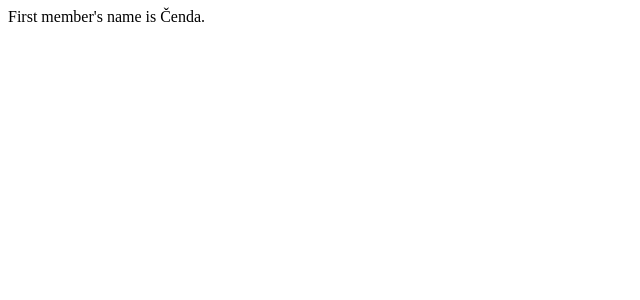
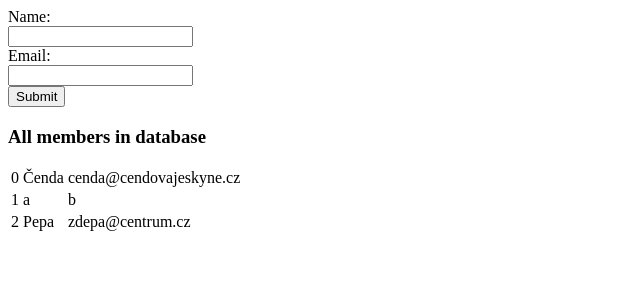
Before and after one commit to MSKL/fit-bi-si1, a Flask app: page / in a window 1280 px wide. Shown: the top 300 px of the page, without its empty margins (0-640 px from the left). Run offline with Flask 2, Linux system fonts and the light colour scheme; data comes from the database, SQL or seed files in the repository; both versions use the stored data as it was after the commit.

Commit message:
Added example database add

```diff
--- a/spravujklub/main.py
+++ b/spravujklub/main.py
@@ -7,8 +7,9 @@ app = Flask("__name__")
 # Setup the config from file
 app.config.from_pyfile("config.py")
 
-# Setup the DB
+# Setup the DB (the comment below is a hack for Pycharm autocomplete)
 db = SQLAlchemy(app)
+""":type: sqlalchemy.orm.SQLAlchemy"""
 
 # Import the render views
 from views import *
--- a/spravujklub/misc/basic_create_db.txt
+++ b/spravujklub/misc/basic_create_db.txt
@@ -8,7 +8,7 @@ python3
 >>> db.create_all()
 >>> exit()
 
-# DB file now contains the member table
+# DB file now contains the member table, lets insert an user
 sqlite3 database/database.db
 sqlite> .tables
 member
--- a/spravujklub/models.py
+++ b/spravujklub/models.py
@@ -3,6 +3,11 @@ from main import db
 
 # Temporary class
 class Member(db.Model):
+    __tablename__ = "member"
     id = db.Column(db.Integer, primary_key=True, autoincrement=True)
     name = db.Column(db.String(50))
     email = db.Column(db.String(50))
+
+    def __init__(self, name, email):
+        self.name = name
+        self.email = email
--- /dev/null
+++ b/spravujklub/templates/base.html
@@ -0,0 +1,27 @@
+<!DOCTYPE html PUBLIC "-//W3C//DTD HTML 4.01//EN" "http://www.w3.org/TR/html4/strict.dtd">
+<html lang="cs">
+  <head>
+    <meta http-equiv="content-type" content="text/html; charset=utf-8">
+    <title>{{ title }}</title>
+    <link rel="stylesheet" type="text/css" href="{{url_for('static', filename='styles/style.css')}}">
+    <script type="text/javascript" src="{{url_for('static', filename='scripts/script.js')}}"></script>
+  </head>
+  <body>
+		<div id="whole_web">
+            <div id="header">
+                {% block header %}
+                    <!-- The default header. -->
+                {% endblock %}
+            </div>
+            <div id="main">
+                {% block main %}
+                    <!-- The default main block. -->
+                {% endblock %}
+            </div>
+            <div id="footer">
+                {% block footer %}
+					<!-- The default footer. -->
+                {% endblock %}
+            </div>
+  </body>
+</html>
--- a/spravujklub/templates/index.html
+++ b/spravujklub/templates/index.html
@@ -1,12 +1,24 @@
-<!DOCTYPE html PUBLIC "-//W3C//DTD HTML 4.01//EN" "http://www.w3.org/TR/html4/strict.dtd">
-<html lang="cs">
-  <head>
-    <meta http-equiv="content-type" content="text/html; charset=utf-8">
-    <title>{{ title }}</title>
-    <link rel="stylesheet" type="text/css" href="{{url_for('static', filename='styles/style.css')}}">
-    <script type="text/javascript" src="{{url_for('static', filename='scripts/script.js')}}"></script>
-  </head>
-  <body>
-		{{ content }}
-  </body>
-</html>
+{% extends "base.html" %}
+
+{% block main %}
+	<form action="/" method="get">
+	  Name: <br>
+	  <input type="text" name="name" value="">
+	  <br>
+	  Email: <br>
+	  <input type="text" name="mail" value="">
+	  <br>
+	  <input type="submit" value="Submit">
+	</form>
+
+	<h3>All members in database</h3>
+	<table>
+		{% for member in members %}
+			<tr>
+				<td>{{ member.id }}</td>
+				<td>{{ member.name }}</td>
+				<td>{{ member.email }}</td>
+			</tr>
+		{% endfor %}
+	</table>
+{% endblock %}
--- a/spravujklub/views.py
+++ b/spravujklub/views.py
@@ -1,9 +1,18 @@
-from flask import render_template
-from main import app
+from flask import request, render_template
+from main import app, db
 from models import Member
 
-@app.route('/')
+
+@app.route('/', methods=['GET'])
 def index():
-    first_member = Member.query.first()
-    example_content = "First member's name is " + first_member.name + "."
-    return render_template("index.html", title='Hello world', content=example_content)
+    name = request.values.get("name")
+    email = request.values.get("mail")
+
+    if name and email:
+        print("Adding: " + name + " mail: " + email)
+        new_member = Member(name=name, email=email)
+        db.session.add(new_member)
+        db.session.commit()
+
+    members = Member.query.all()
+    return render_template("index.html", title='Hello world', members=members)
```
Also changed, not shown: spravujklub/database/database.db.
